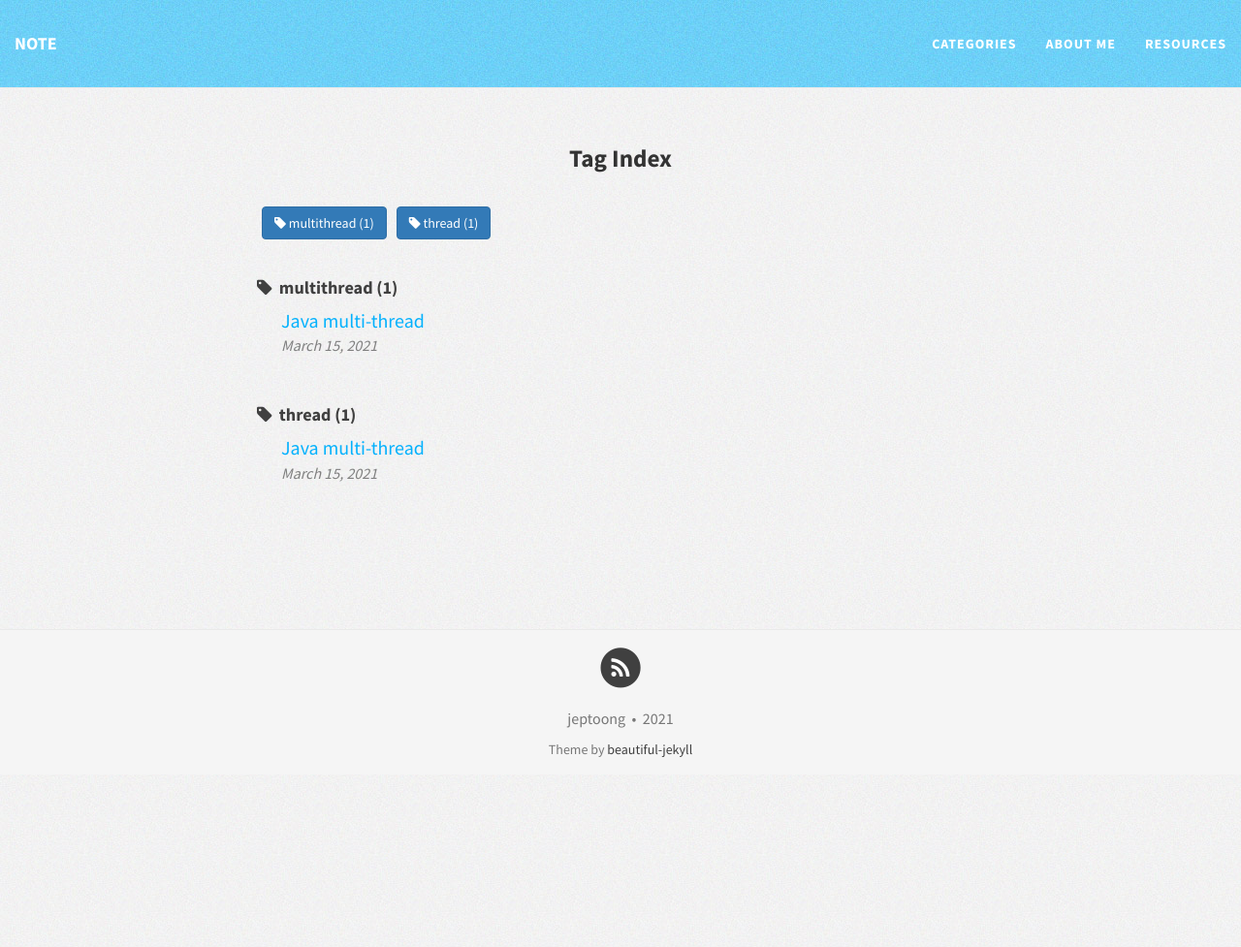
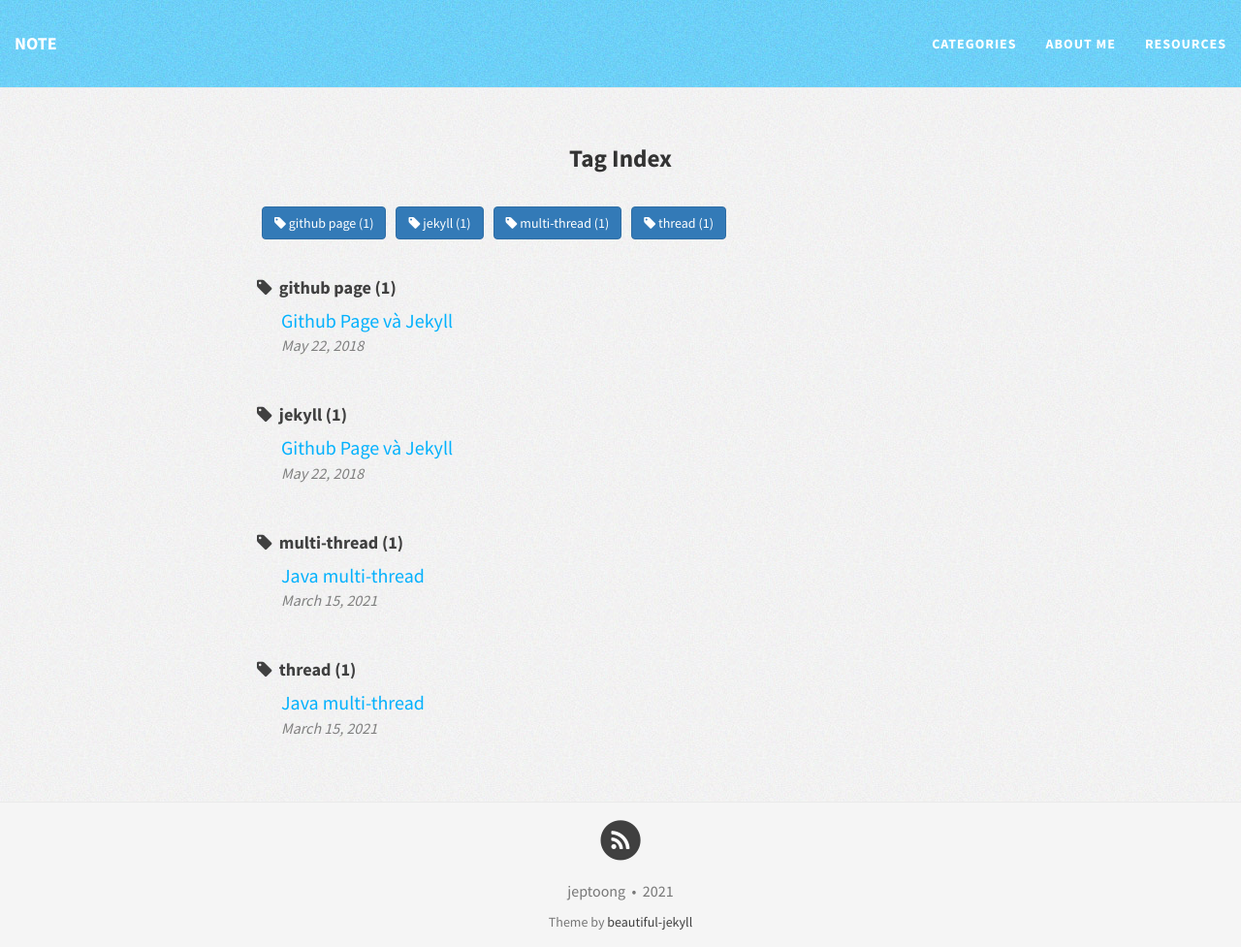
Before and after one commit to jeptoong/jeptoong.github.io, a Jekyll site: the page built from tags.html, in a window 1280 px wide and 977 px high. Shown: the whole window at 97% size. Built offline with Jekyll 4.4.1, drawn with Linux system fonts in a browser that asks for light colours; nearby versions of some CDN libraries; some of the changed lines change nothing that is shown.

Commit message:
Add post

```diff
--- /dev/null
+++ b/_posts/2018-05-22-github-page-and-jekyll.md
@@ -0,0 +1,27 @@
+---
+layout: post
+title: Github Page và Jekyll
+subtitle: Lưu lại để khỏi quên
+categories: [lung-tung]
+tags: [jekyll, github page]
+---
+
+#### Cài đặt Ruby, gem, bundle
+1. Ruby: download tại [rubyinstaller.org](https://rubyinstaller.org/downloads/){:target="_blank"}
+2. Gem: Thấy cài thì đã có sẵn, kiểm tra bằng lệnh `gem -v` sẽ ra version.
+3. Bundle: `gem install bundler`
+
+#### Blog
+4. Fork một template về *(Ex: [daattali/beautiful-jekyll](https://github.com/daattali/beautiful-jekyll))*
+
+#### Run blog ở local
+5. Vào folder blog, gõ `bundle install`
+6. Gõ `bundle exec jekyll server`
+
+
+DONE
+
+------
+
+**Tham khảo**
+* [Khoa Nguyen](http://congkhoa.com/others/2016/08/04/tao-trang-web-mien-phi-voi-pages-github-va-jekyll.html)
--- a/_posts/2021-03-15-multi-thread.md
+++ b/_posts/2021-03-15-multi-thread.md
@@ -2,5 +2,5 @@
 layout: post
 title: Java multi-thread
 categories: [java]
-tags: [thread, multithread]
+tags: [thread, multi-thread]
 ---
```
